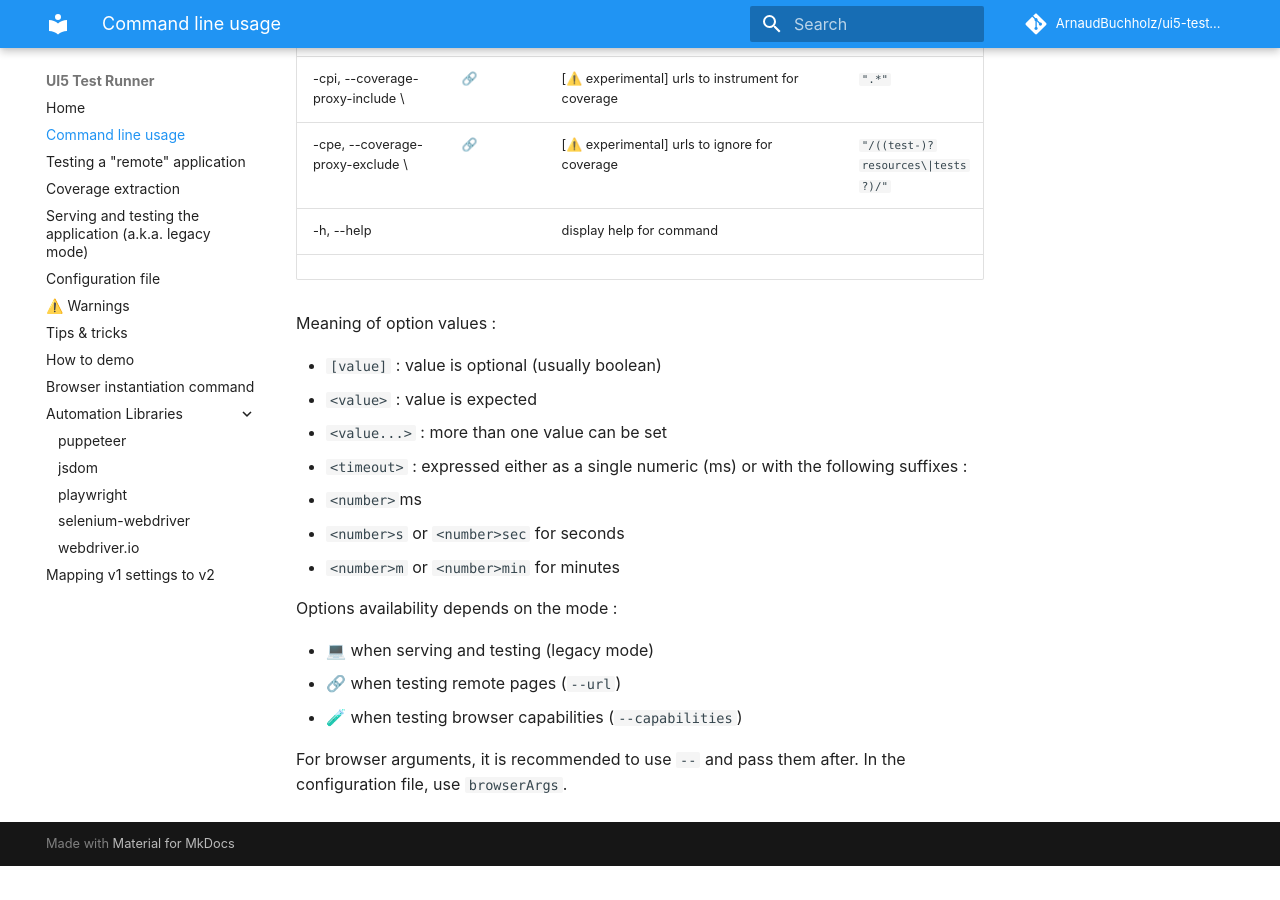
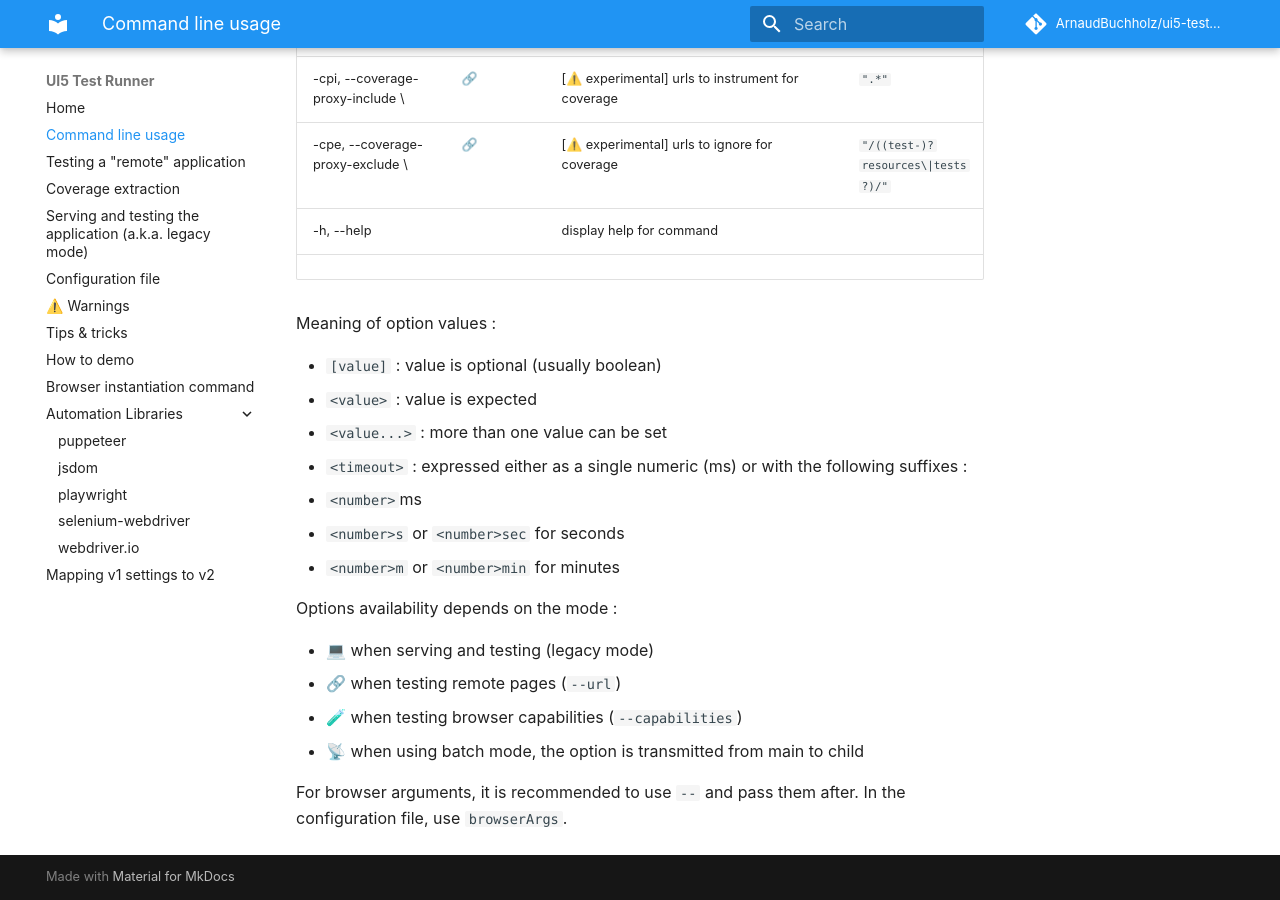
Before and after one commit to ArnaudBuchholz/ui5-test-runner, an MkDocs documentation site: the page built from docs/usage.md, in a window 1280 px wide and 900 px high, scrolled down 3843 px. Built offline with MkDocs 1.6.1 and Material for MkDocs 9.7.7, drawn with Linux system fonts in a browser that asks for light colours; comment, search, counter and statistics services are not loaded; before the commit the page ends 4709 px from its top, so only the background shows below that.

Commit message:
documentation: list options that can be transmitted (#105)

```diff
--- a/docs/usage.md
+++ b/docs/usage.md
@@ -81,5 +81,6 @@
 * 💻 when serving and testing (legacy mode)
 * 🔗 when testing remote pages (`--url`)
 * 🧪 when testing browser capabilities  (`--capabilities`)
+* 📡 when using batch mode, the option is transmitted from main to child
 
 For browser arguments, it is recommended to use `--` and pass them after. In the configuration file, use `browserArgs`.
```
